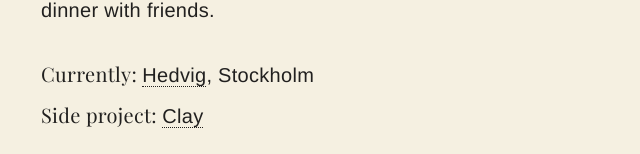
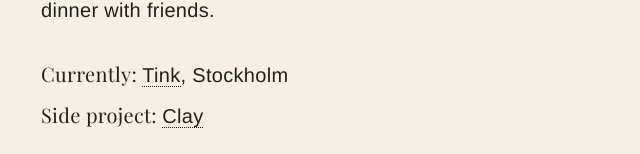
Before and after one commit to styrelius/about-me, a React (Create React App) app: page / in a window 1280 px wide. Shown: the part 578-732 px from the top of the page, without its empty margins (319-959 px from the left). Built offline with nearby package versions, Linux system fonts and the light colour scheme.

Commit message:
Change current workplace to Tink

```diff
--- a/src/text/presentation-text.js
+++ b/src/text/presentation-text.js
@@ -10,9 +10,9 @@ export const presentation = {
 export const infoAboutMe = [
   {
     label: 'Currently',
-    value: 'Hedvig',
+    value: 'Tink',
     location: 'Stockholm',
-    link: 'https://www.hedvig.com',
+    link: 'https://tink.com/',
   },
   {
     label: 'Side project',
```
